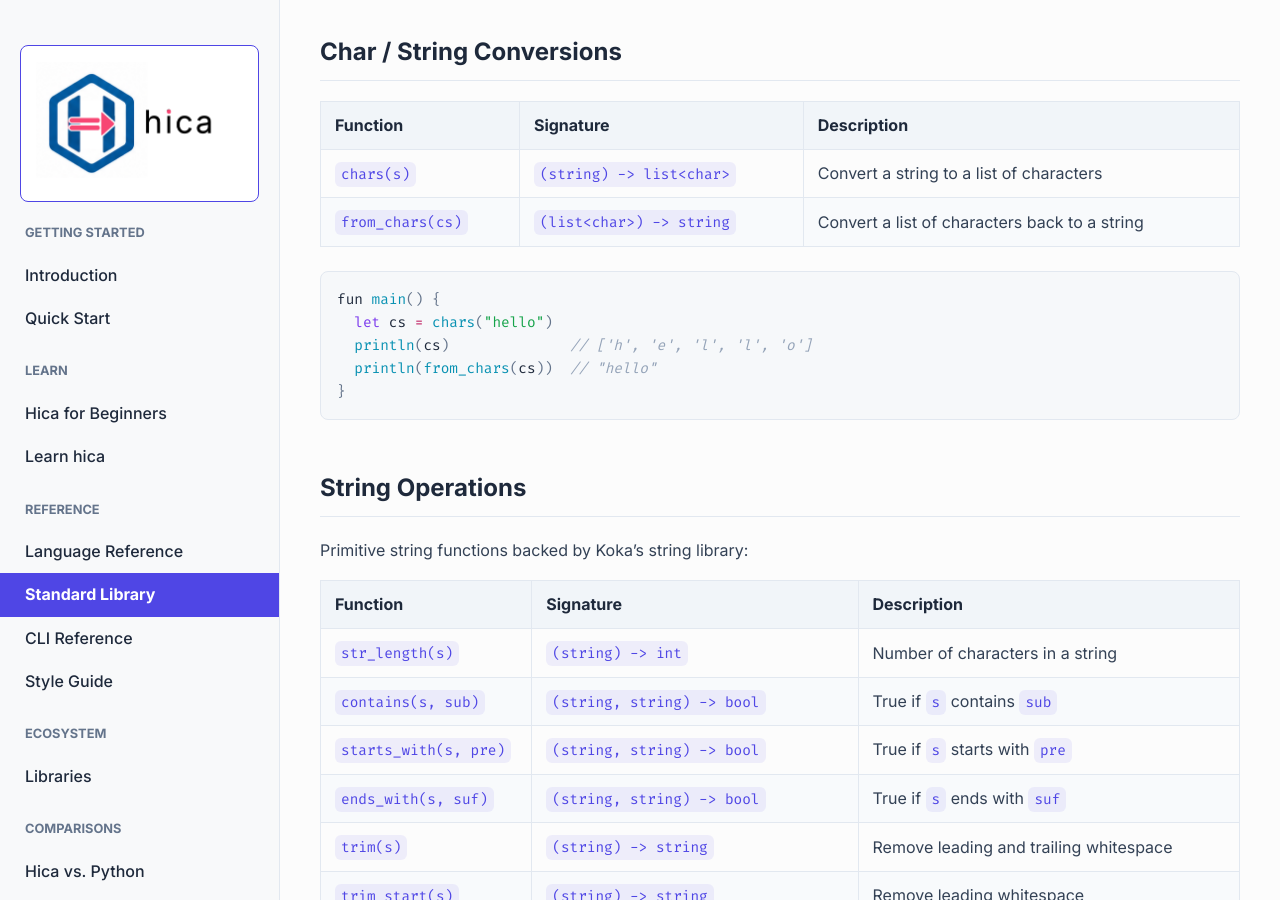
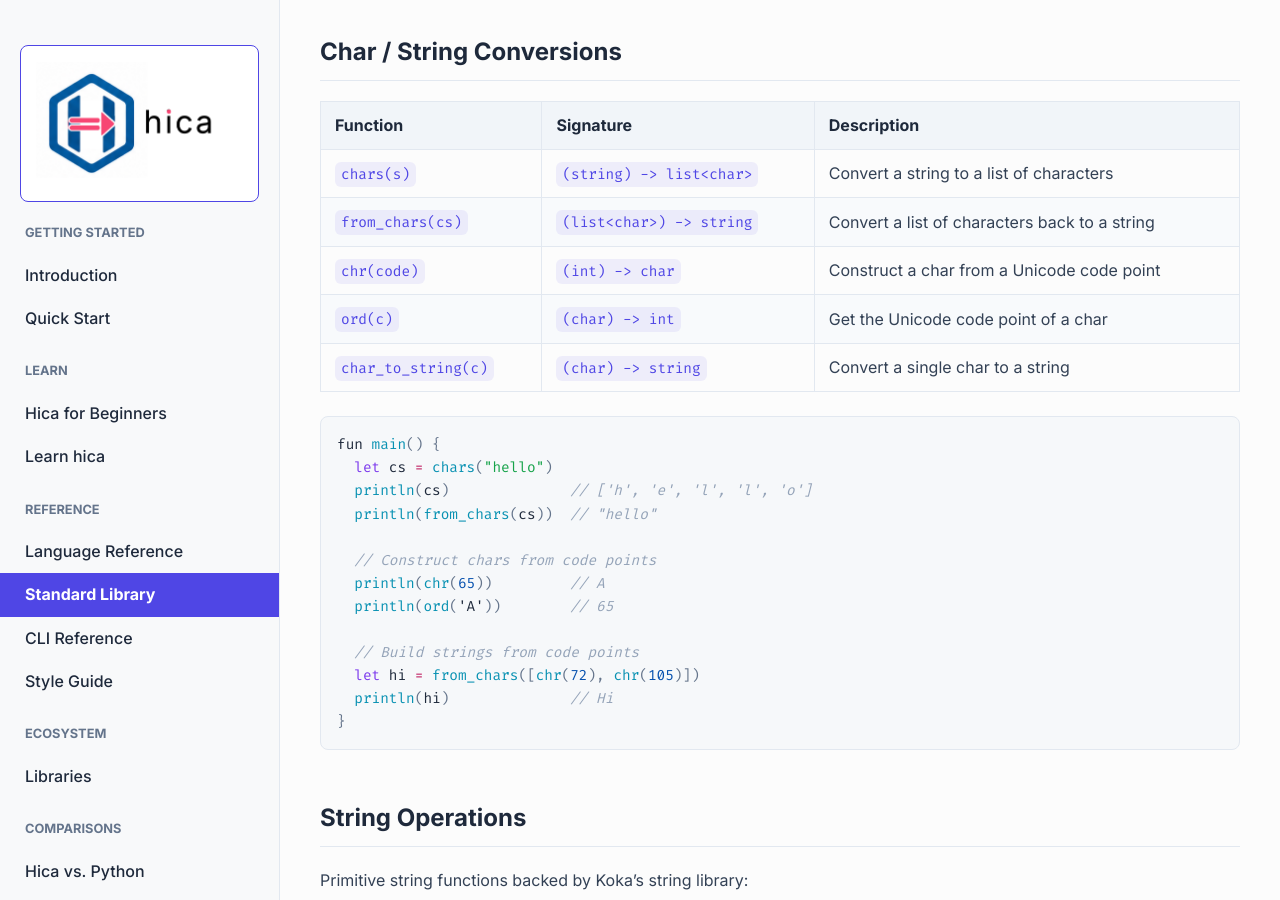
Before and after one commit to cladam/hica, a Jekyll site: the page built from docs/standard-library.md, in a window 1280 px wide and 900 px high, scrolled down 9914 px. Built offline with Jekyll 4.4.1, drawn with Linux system fonts in a browser that asks for light colours.

Commit message:
docs: document chr, ord, char_to_string built-ins

````diff
--- a/docs/standard-library.md
+++ b/docs/standard-library.md
@@ -295,12 +295,23 @@ fun main() {
 |----------|-----------|-------------|
 | `chars(s)` | `(string) -> list<char>` | Convert a string to a list of characters |
 | `from_chars(cs)` | `(list<char>) -> string` | Convert a list of characters back to a string |
+| `chr(code)` | `(int) -> char` | Construct a char from a Unicode code point |
+| `ord(c)` | `(char) -> int` | Get the Unicode code point of a char |
+| `char_to_string(c)` | `(char) -> string` | Convert a single char to a string |
 
 ```rust
 fun main() {
   let cs = chars("hello")
   println(cs)              // ['h', 'e', 'l', 'l', 'o']
   println(from_chars(cs))  // "hello"
+
+  // Construct chars from code points
+  println(chr(65))         // A
+  println(ord('A'))        // 65
+
+  // Build strings from code points
+  let hi = from_chars([chr(72), chr(105)])
+  println(hi)              // Hi
 }
 ```
 
````
Also changed, not shown: docs/language-reference.md (+1 -1 lines).
